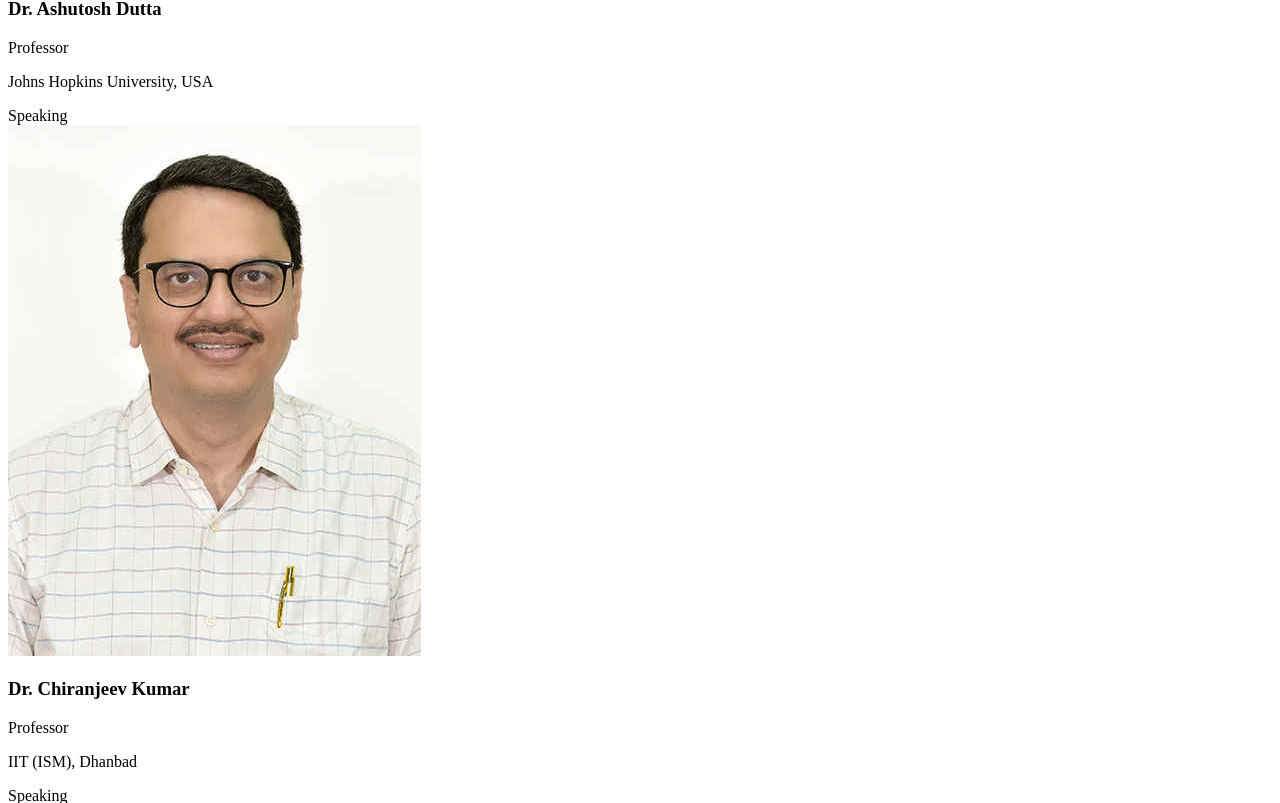
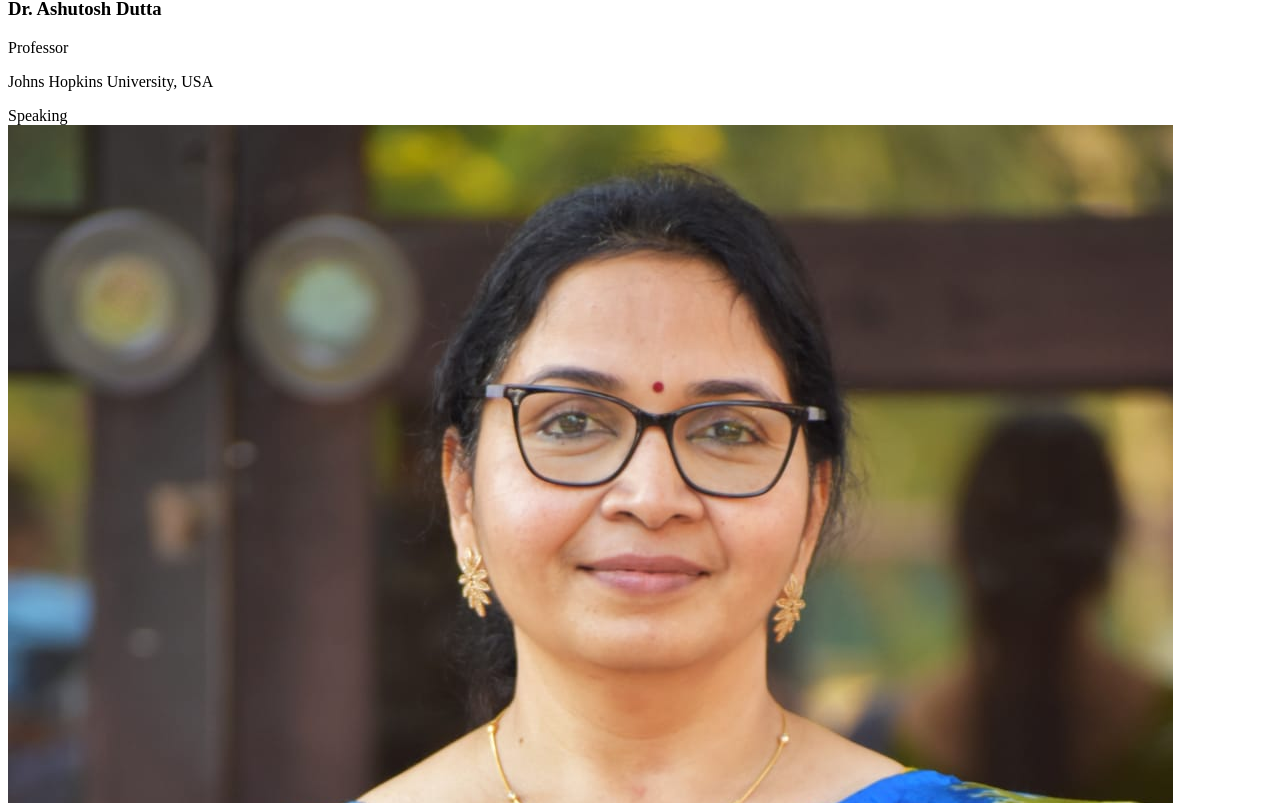
Before and after one commit to Ayush-Tripathy/icaiet-2025, a React (Vite) app: page /speakers in a window 1280 px wide. Shown: the part 5737-6540 px from the top of the page. Built offline with nearby package versions, Linux system fonts and the light colour scheme; the HTML template or start-up script is replaced by a standard one.

Commit message:
Suchismita

```diff
--- a/src/pages/Speakers.tsx
+++ b/src/pages/Speakers.tsx
@@ -26,10 +26,10 @@ const speakersData: Speaker[] = [
   },
   {
     id: 1,
-    name: "Dr. Chiranjeev Kumar",
-    affiliation: "IIT (ISM), Dhanbad",
+    name: "Dr. Suchismita Chinara",
+    affiliation: "NIT Rourkela",
     title: "Professor",
-    image: "/s/ChiranjeevKumar.jfif",
+    image: "/s/suchismita-chinara.jpeg",
   },
   {
     id: 5,
```
Also changed, not shown: public/s/suchismita-chinara.jpeg (added).
